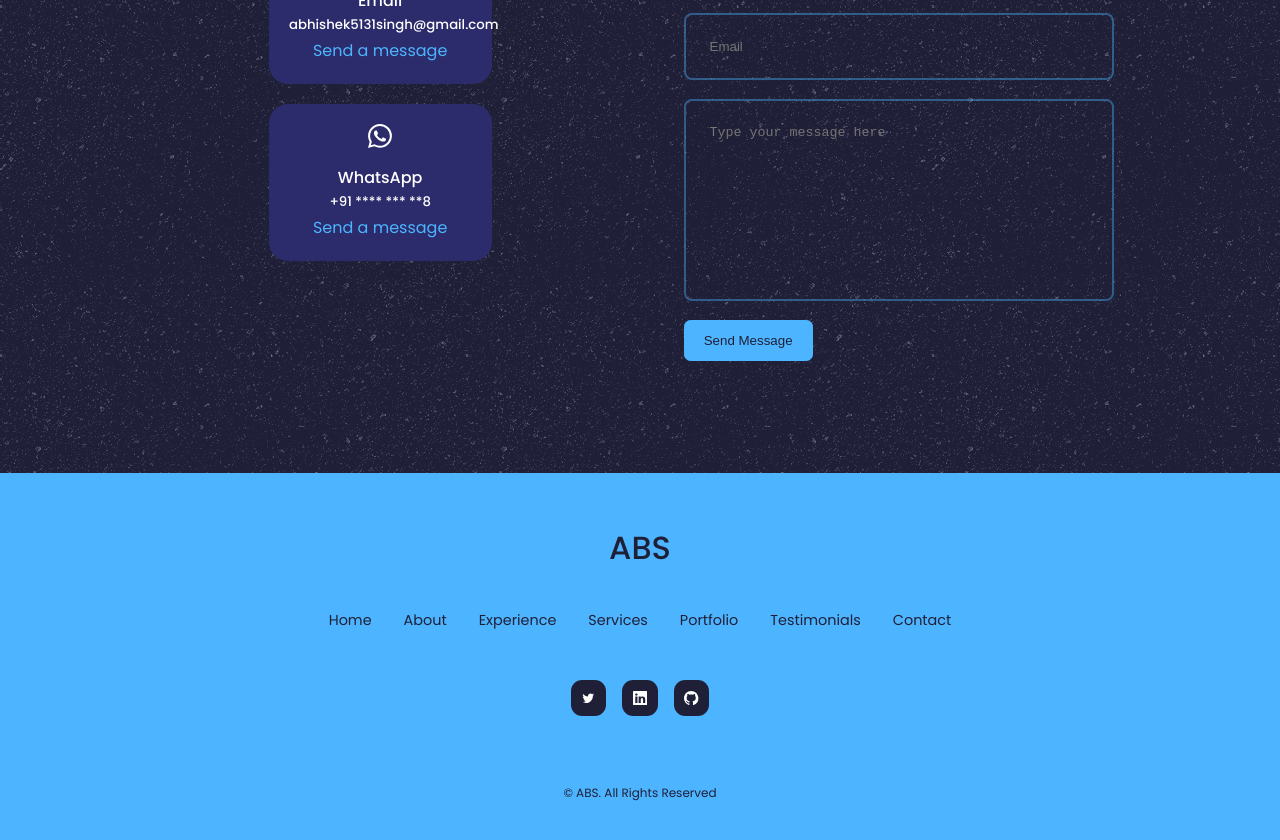
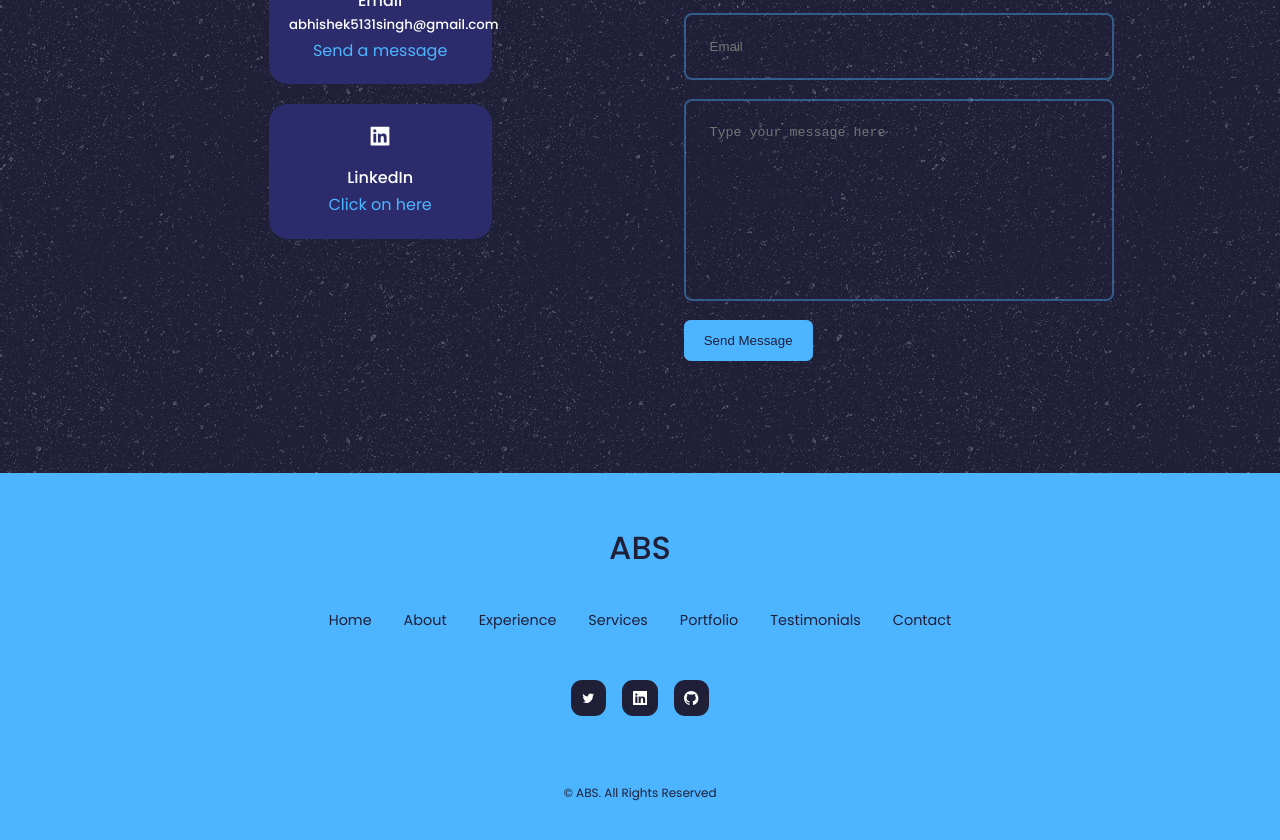
Before and after one commit to abhishek5131/myPortfolio, a React (Create React App) app: page / in a window 1280 px wide. Shown: the part 4180-5020 px from the top of the page. Built offline with nearby package versions, Linux system fonts and the light colour scheme.

Commit message:
updated personal details

```diff
--- a/src/components/contacts/Contact.jsx
+++ b/src/components/contacts/Contact.jsx
@@ -1,7 +1,7 @@
 import React from 'react'
 import './contact.css'
 import {HiOutlineMail} from 'react-icons/hi'
-import {BsWhatsapp} from 'react-icons/bs'
+import {AiFillLinkedin} from 'react-icons/ai'
 const contact = () => {
   return (
     <section id='contact'>
@@ -17,10 +17,9 @@ const contact = () => {
             <a href="mailto:dummy@gmail.com">Send a message</a>
           </article>
           <article className="contact__option">
-            <BsWhatsapp className='contact__option-icon'/>
-            <h4>WhatsApp</h4>
-            <h5>+91 **** *** **8</h5>
-            <a href="https://api.whatsapp.com/send?phone=+91*********8">Send a message</a>
+            <AiFillLinkedin className='contact__option-icon'/>
+            <h4>LinkedIn</h4>
+            <a href="https://www.linkedin.com/in/abhishek-singh5131">Click on here</a>
           </article>
         </div>
         <form action="">
```
